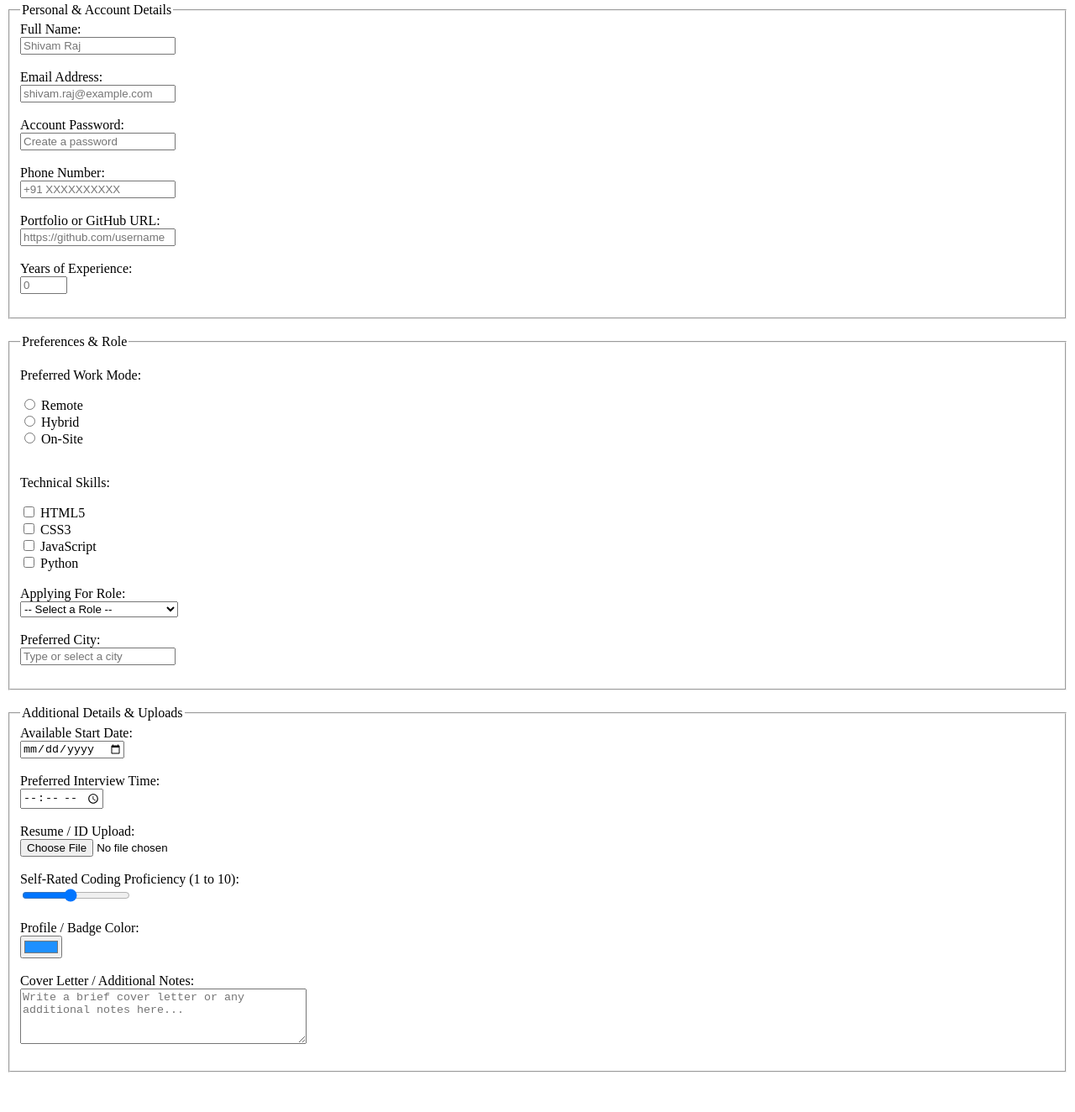
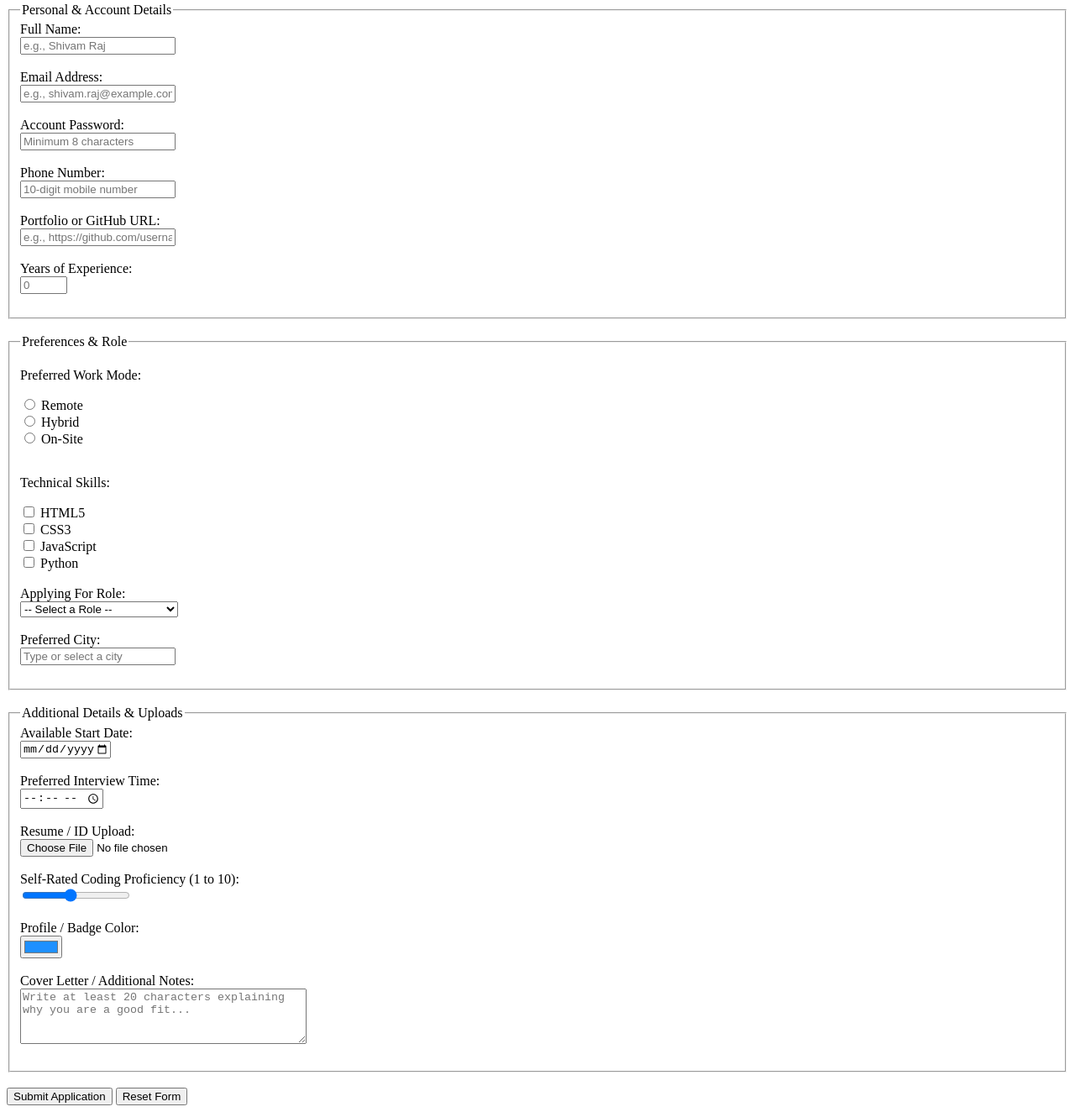
Before and after one commit to shivam198914-del/MERN-Assignment, a plain HTML site: page assignment-02/Index.html in a window 1280 px wide. Shown: the part 111-1435 px from the top of the page at 84% size. Before the commit the page ends 1396 px from the top, so only its background shows below. Drawn offline with Linux system fonts and the light colour scheme.

Commit message:
Assignment 2 Stage 3: Add HTML5 validation, submit/reset buttons, and README

```diff
--- a/assignment-02/Index.html
+++ b/assignment-02/Index.html
@@ -5,7 +5,7 @@
     <meta name="viewport" content="width=device-width, initial-scale=1.0">
     <meta name="description" content="Job Application Form for Computer Science Students and Developers">
     <meta name="author" content="Shivam Raj">
-    <title>Job Application Form - Stage 2</title>
+    <title>Job Application Form - Stage 3</title>
 </head>
 <body>
 
@@ -21,22 +21,22 @@
                 <legend>Personal &amp; Account Details</legend>
 
                 <label for="full-name">Full Name:</label><br>
-                <input type="text" id="full-name" name="full_name" placeholder="Shivam Raj"><br><br>
+                <input type="text" id="full-name" name="full_name" placeholder="e.g., Shivam Raj" minlength="3" required><br><br>
 
                 <label for="email">Email Address:</label><br>
-                <input type="email" id="email" name="email" placeholder="shivam.raj@example.com"><br><br>
+                <input type="email" id="email" name="email" placeholder="e.g., shivam.raj@example.com" required><br><br>
 
                 <label for="password">Account Password:</label><br>
-                <input type="password" id="password" name="password" placeholder="Create a password"><br><br>
+                <input type="password" id="password" name="password" placeholder="Minimum 8 characters" minlength="8" required><br><br>
 
                 <label for="phone">Phone Number:</label><br>
-                <input type="tel" id="phone" name="phone" placeholder="+91 XXXXXXXXXX"><br><br>
+                <input type="tel" id="phone" name="phone" placeholder="10-digit mobile number" pattern="[0-9]{10}" title="Please enter a valid 10-digit mobile number (e.g., 9876543210)" required><br><br>
 
                 <label for="portfolio-url">Portfolio or GitHub URL:</label><br>
-                <input type="url" id="portfolio-url" name="portfolio_url" placeholder="https://github.com/username"><br><br>
+                <input type="url" id="portfolio-url" name="portfolio_url" placeholder="e.g., https://github.com/username"><br><br>
 
                 <label for="experience">Years of Experience:</label><br>
-                <input type="number" id="experience" name="experience" min="0" max="50" placeholder="0"><br><br>
+                <input type="number" id="experience" name="experience" min="0" max="40" placeholder="0"><br><br>
             </fieldset>
 
             <br>
@@ -45,7 +45,7 @@
                 <legend>Preferences &amp; Role</legend>
 
                 <p>Preferred Work Mode:</p>
-                <input type="radio" id="mode-remote" name="work_mode" value="remote">
+                <input type="radio" id="mode-remote" name="work_mode" value="remote" required>
                 <label for="mode-remote">Remote</label><br>
 
                 <input type="radio" id="mode-hybrid" name="work_mode" value="hybrid">
@@ -68,7 +68,7 @@
                 <label for="skill-python">Python</label><br><br>
 
                 <label for="role-select">Applying For Role:</label><br>
-                <select id="role-select" name="role">
+                <select id="role-select" name="role" required>
                     <option value="">-- Select a Role --</option>
                     <option value="frontend">Frontend Developer</option>
                     <option value="backend">Backend Developer</option>
@@ -93,13 +93,13 @@
                 <legend>Additional Details &amp; Uploads</legend>
 
                 <label for="start-date">Available Start Date:</label><br>
-                <input type="date" id="start-date" name="start_date"><br><br>
+                <input type="date" id="start-date" name="start_date" min="2026-01-01" max="2027-12-31" required><br><br>
 
                 <label for="interview-time">Preferred Interview Time:</label><br>
                 <input type="time" id="interview-time" name="interview_time"><br><br>
 
                 <label for="resume-upload">Resume / ID Upload:</label><br>
-                <input type="file" id="resume-upload" name="resume_file"><br><br>
+                <input type="file" id="resume-upload" name="resume_file" required><br><br>
 
                 <label for="skill-rating">Self-Rated Coding Proficiency (1 to 10):</label><br>
                 <input type="range" id="skill-rating" name="skill_rating" min="1" max="10" value="5"><br><br>
@@ -108,8 +108,13 @@
                 <input type="color" id="badge-color" name="badge_color" value="#1e90ff"><br><br>
 
                 <label for="cover-letter">Cover Letter / Additional Notes:</label><br>
-                <textarea id="cover-letter" name="cover_letter" rows="4" cols="40" placeholder="Write a brief cover letter or any additional notes here..."></textarea><br><br>
+                <textarea id="cover-letter" name="cover_letter" rows="4" cols="40" minlength="20" placeholder="Write at least 20 characters explaining why you are a good fit..."></textarea><br><br>
             </fieldset>
+
+            <br>
+
+            <button type="submit">Submit Application</button>
+            <button type="reset">Reset Form</button>
 
         </form>
     </main>
```
